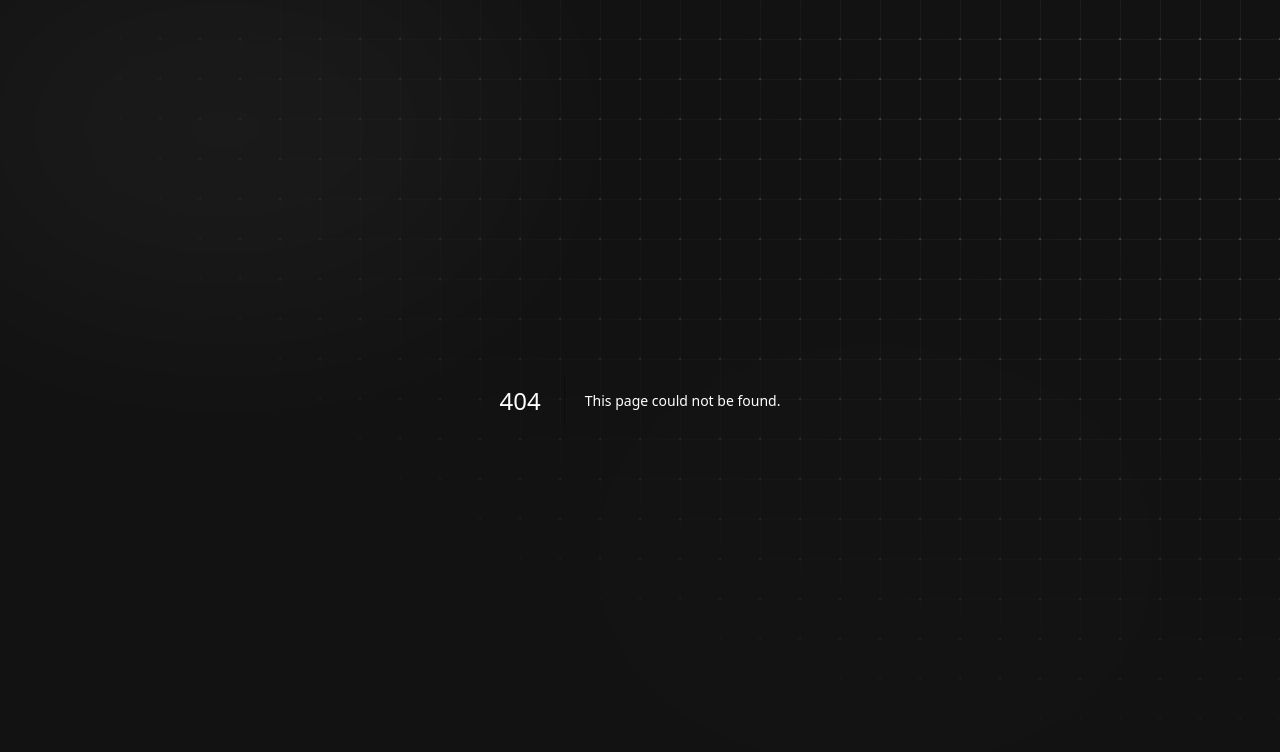
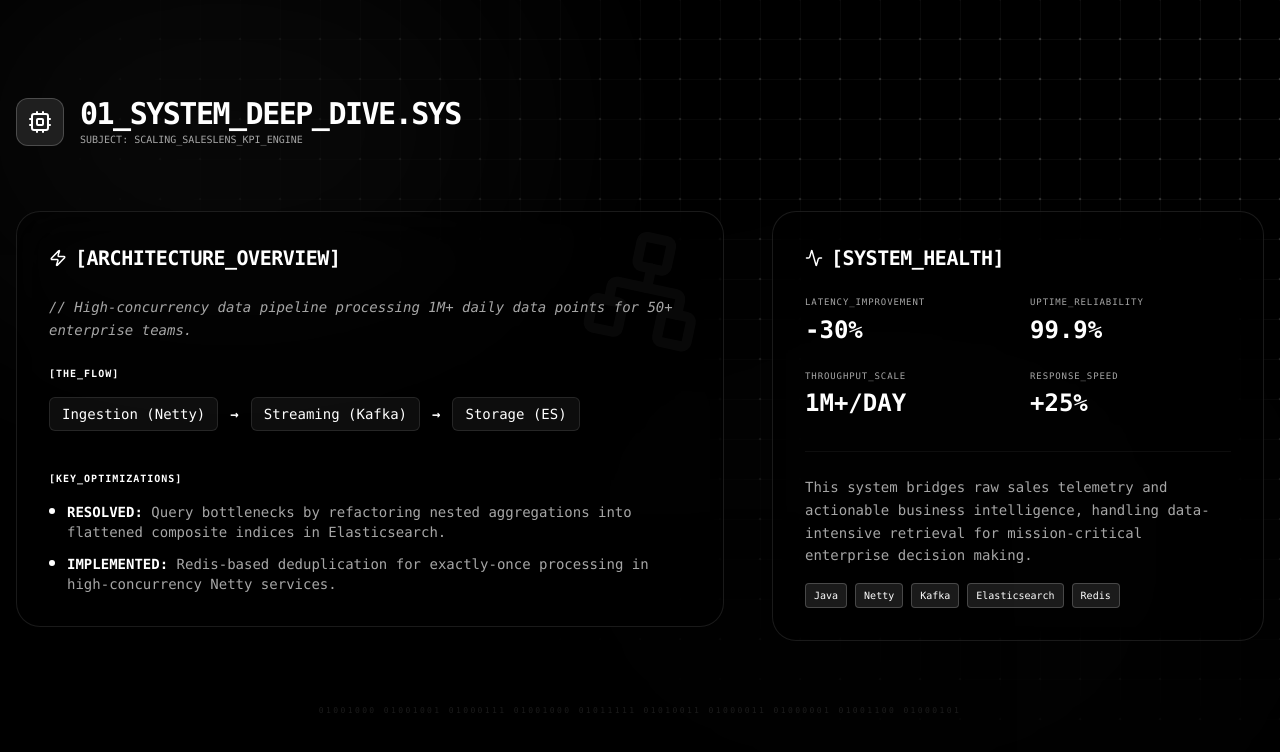
Before and after one commit to tushar27x/portfolio, a Next.js app: page /components/SystemDeepDive in a window 1280 px wide. Before the commit this address had no page. Shown: the top 752 px of the page. Built offline with nearby package versions, Linux system fonts and the light colour scheme.

Commit message:
fix: sidemenu theme color

```diff
--- a/app/components/Navbar/SideMenu.tsx
+++ b/app/components/Navbar/SideMenu.tsx
@@ -16,19 +16,31 @@
 export default function SideMenu({ isOpen, onClose }: SideMenuProps) {
   return (
     <Sheet open={isOpen} onOpenChange={onClose}>
-      <SheetContent side="right" className="w-[300px] sm:w-[400px]">
-        <SheetHeader>
-          <SheetTitle>Menu</SheetTitle>
+      <SheetContent side="right" className="w-[300px] sm:w-[400px] !bg-white dark:!bg-black border-l-primary/20 flex flex-col">
+        <SheetHeader className="flex flex-row items-center justify-between space-y-0 pb-4 border-b border-primary/10">
+          <SheetTitle className="text-xl font-black tracking-tighter uppercase">Menu.sys</SheetTitle>
+          <ModeToggle />
         </SheetHeader>
-        <ScrollArea className="h-[calc(100vh-8rem)] mt-6">
+        <ScrollArea className="flex-1 mt-6">
           <nav className="flex flex-col space-y-4">
-            <NavLink href="#about" onClick={onClose}>About</NavLink>
-            <NavLink href="#skills" onClick={onClose}>Skills</NavLink>
-            <NavLink href="#project" onClick={onClose}>Projects</NavLink>
-            <NavLink href='#experience' onClick={onClose}>Experience</NavLink>
-            <NavLink href="#contact" onClick={onClose}>Contact</NavLink>
+            <NavLink href="#home" onClick={onClose}>00_Home</NavLink>
+            <NavLink href="#about" onClick={onClose}>01_About</NavLink>
+            <NavLink href="#skills" onClick={onClose}>02_Skills</NavLink>
+            <NavLink href="#deep-dive" onClick={onClose}>03_System_Deep_Dive</NavLink>
+            <NavLink href="#experience" onClick={onClose}>04_Experience</NavLink>
+            <NavLink href="#project" onClick={onClose}>05_Projects</NavLink>
+            <NavLink href="#contact" onClick={onClose}>06_Contact</NavLink>
           </nav>
         </ScrollArea>
+
+        <div className="pt-6 border-t border-primary/10">
+          <Button
+            onClick={download}
+            className="w-full flex items-center gap-3 bg-primary text-primary-foreground font-bold"
+          >
+            <IoMdDownload /> DOWNLOAD_RESUME
+          </Button>
+        </div>
       </SheetContent>
     </Sheet>
   )
--- a/app/components/Navbar/page.tsx
+++ b/app/components/Navbar/page.tsx
@@ -42,6 +42,7 @@
             <NavLink href="#home">Home</NavLink>
             <NavLink href="#about">About</NavLink>
             <NavLink href="#skills">Skills</NavLink>
+            <NavLink href="#deep-dive">Systems</NavLink>
             <NavLink href='#experience'>Experience</NavLink>
             <NavLink href="#project">Projects</NavLink>
             <NavLink href="#contact">Contact</NavLink>
--- /dev/null
+++ b/app/components/SystemDeepDive/page.tsx
@@ -0,0 +1,133 @@
+"use client"
+
+import React from 'react'
+import Reveal from '../Reveal'
+import { Cpu, Database, Network, Zap, ShieldCheck, Activity, Binary } from 'lucide-react'
+
+export default function SystemDeepDive() {
+  return (
+    <div className="py-24 relative overflow-hidden bg-black/5">
+      <div className="container mx-auto px-4 relative z-10">
+        <Reveal>
+          <div className="flex items-center gap-4 mb-16 justify-center lg:justify-start">
+            <div className="w-12 h-12 bg-primary/10 rounded-xl flex items-center justify-center border border-primary/20">
+              <Cpu className="text-primary" />
+            </div>
+            <div className="text-center lg:text-left">
+              <h2 className="text-xl sm:text-2xl md:text-3xl font-black tracking-tighter uppercase">01_SYSTEM_DEEP_DIVE.SYS</h2>
+              <div className="flex items-center gap-2 text-[10px] text-muted-foreground font-mono">
+                SUBJECT: SCALING_SALESLENS_KPI_ENGINE
+              </div>
+            </div>
+          </div>
+        </Reveal>
+
+        <div className="grid lg:grid-cols-12 gap-8 lg:gap-12 max-w-7xl mx-auto">
+          {/* Left: Architecture & Flow */}
+          <div className="lg:col-span-7 space-y-6">
+            <Reveal delay={0.2}>
+              <div className="p-8 rounded-3xl border border-white/10 bg-black/40 backdrop-blur-xl relative overflow-hidden group">
+                <div className="absolute top-0 right-0 p-4 opacity-[0.03] rotate-12 group-hover:rotate-0 transition-transform duration-700">
+                  <Network size={120} />
+                </div>
+
+                <h3 className="text-xl font-bold uppercase tracking-tight mb-6 flex items-center gap-2 text-primary">
+                   <Zap size={18} /> [ARCHITECTURE_OVERVIEW]
+                </h3>
+
+                <div className="space-y-6 relative z-10">
+                  <p className="text-muted-foreground leading-relaxed italic font-mono text-sm">
+                    {"//"} High-concurrency data pipeline processing 1M+ daily data points for 50+ enterprise teams.
+                  </p>
+
+                  <div className="flex flex-col gap-4">
+                    <div className="text-[10px] font-bold text-primary uppercase tracking-widest">[THE_FLOW]</div>
+                    <div className="flex items-center gap-3 font-mono text-xs sm:text-sm">
+                      <div className="px-3 py-1.5 bg-white/5 border border-white/10 rounded-md">Ingestion (Netty)</div>
+                      <div className="text-primary font-bold">→</div>
+                      <div className="px-3 py-1.5 bg-white/5 border border-white/10 rounded-md">Streaming (Kafka)</div>
+                      <div className="text-primary font-bold">→</div>
+                      <div className="px-3 py-1.5 bg-white/5 border border-white/10 rounded-md">Storage (ES)</div>
+                    </div>
+                  </div>
+
+                  <div className="space-y-4 pt-4">
+                     <div className="text-[10px] font-bold text-primary uppercase tracking-widest">[KEY_OPTIMIZATIONS]</div>
+                     <ul className="space-y-3">
+                        <li className="flex gap-3 items-start">
+                          <div className="w-1.5 h-1.5 rounded-full bg-primary mt-1.5 flex-shrink-0" />
+                          <span className="text-sm text-muted-foreground">
+                            <strong className="text-foreground">RESOLVED:</strong> Query bottlenecks by refactoring nested aggregations into flattened composite indices in Elasticsearch.
+                          </span>
+                        </li>
+                        <li className="flex gap-3 items-start">
+                          <div className="w-1.5 h-1.5 rounded-full bg-primary mt-1.5 flex-shrink-0" />
+                          <span className="text-sm text-muted-foreground">
+                            <strong className="text-foreground">IMPLEMENTED:</strong> Redis-based deduplication for exactly-once processing in high-concurrency Netty services.
+                          </span>
+                        </li>
+                     </ul>
+                  </div>
+                </div>
+              </div>
+            </Reveal>
+          </div>
+
+          {/* Right: Technical Stats & Meta */}
+          <div className="lg:col-span-5 space-y-6">
+            <Reveal delay={0.4}>
+              <div className="p-8 rounded-3xl border border-white/10 bg-black/40 backdrop-blur-xl relative overflow-hidden group h-full">
+                <h3 className="text-xl font-bold uppercase tracking-tight mb-6 flex items-center gap-2 text-primary">
+                   <Activity size={18} /> [SYSTEM_HEALTH]
+                </h3>
+
+                <div className="space-y-8">
+                  <div className="grid grid-cols-2 gap-6">
+                    <div className="space-y-1">
+                      <div className="text-[9px] font-mono text-muted-foreground uppercase tracking-widest">Latency_Improvement</div>
+                      <div className="text-2xl font-black text-primary">-30%</div>
+                    </div>
+                    <div className="space-y-1">
+                      <div className="text-[9px] font-mono text-muted-foreground uppercase tracking-widest">Uptime_Reliability</div>
+                      <div className="text-2xl font-black text-primary">99.9%</div>
+                    </div>
+                    <div className="space-y-1">
+                      <div className="text-[9px] font-mono text-muted-foreground uppercase tracking-widest">Throughput_Scale</div>
+                      <div className="text-2xl font-black text-primary">1M+/DAY</div>
+                    </div>
+                    <div className="space-y-1">
+                      <div className="text-[9px] font-mono text-muted-foreground uppercase tracking-widest">Response_Speed</div>
+                      <div className="text-2xl font-black text-primary">+25%</div>
+                    </div>
+                  </div>
+
+                  <div className="pt-6 border-t border-white/5 space-y-4">
+                     <p className="text-sm text-muted-foreground leading-relaxed">
+                       This system bridges raw sales telemetry and actionable business intelligence, handling data-intensive retrieval for mission-critical enterprise decision making.
+                     </p>
+                     <div className="flex flex-wrap gap-2">
+                        {["Java", "Netty", "Kafka", "Elasticsearch", "Redis"].map(tech => (
+                          <span key={tech} className="text-[10px] font-mono px-2 py-1 bg-primary/10 text-primary border border-primary/20 rounded">
+                            {tech}
+                          </span>
+                        ))}
+                     </div>
+                  </div>
+                </div>
+              </div>
+            </Reveal>
+          </div>
+        </div>
+
+        {/* Binary Footer Decor */}
+        <Reveal delay={0.6}>
+          <div className="mt-16 flex justify-center opacity-10">
+            <div className="font-mono text-[8px] flex gap-4 uppercase tracking-[0.3em]">
+               <span>01001000 01001001 01000111 01001000 01011111 01010011 01000011 01000001 01001100 01000101</span>
+            </div>
+          </div>
+        </Reveal>
+      </div>
+    </div>
+  )
+}
--- a/app/globals.css
+++ b/app/globals.css
@@ -81,14 +81,16 @@
   }
 }
 
-/* Global Glassmorphism Override */
-.bg-card, .bg-background {
+/* Glassmorphism Overrides */
+section {
   @apply bg-transparent !important;
 }
 
-section {
-  @apply bg-transparent !important;
-}
+/*
+  Removed global .bg-background override to allow components
+  like sidebars, dialogs, and navbars to maintain their
+  intended background colors while respecting the theme.
+*/
 
 div[class*="bg-gradient"] {
   background: transparent !important;
```
